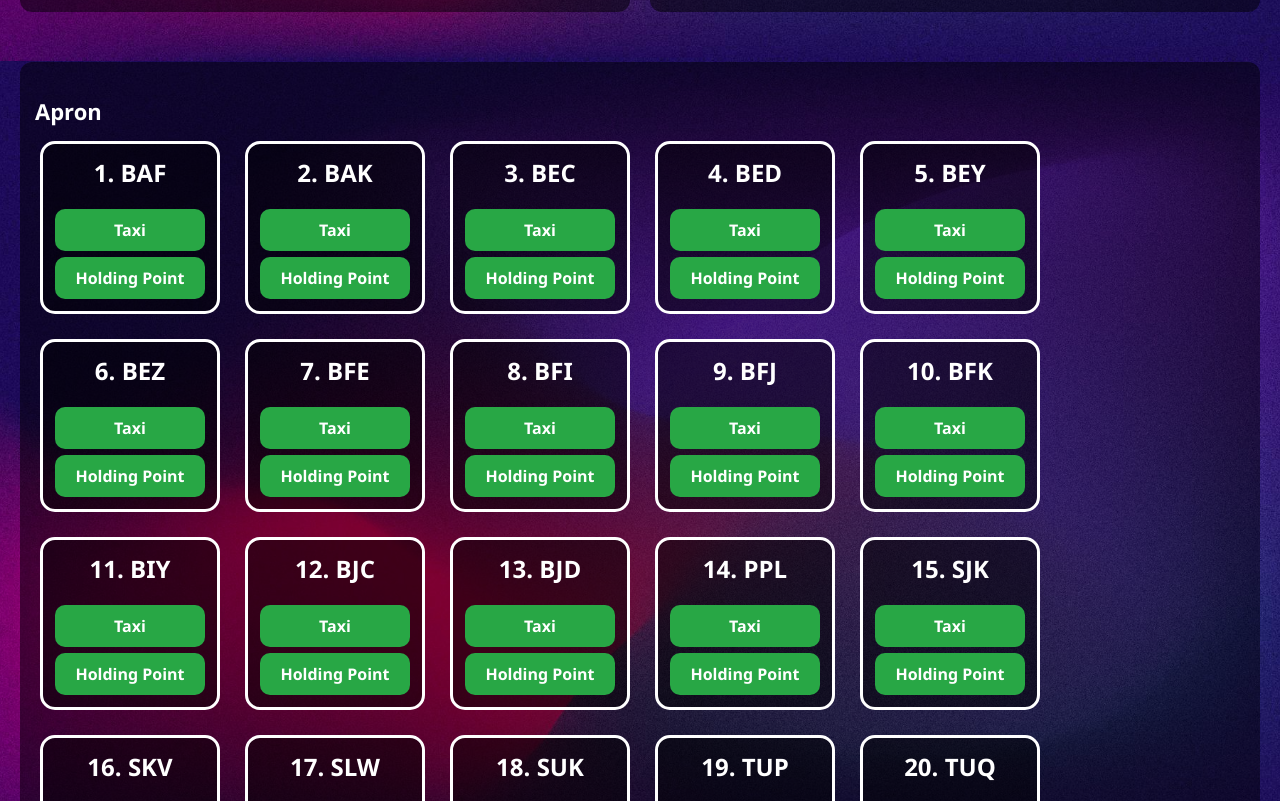
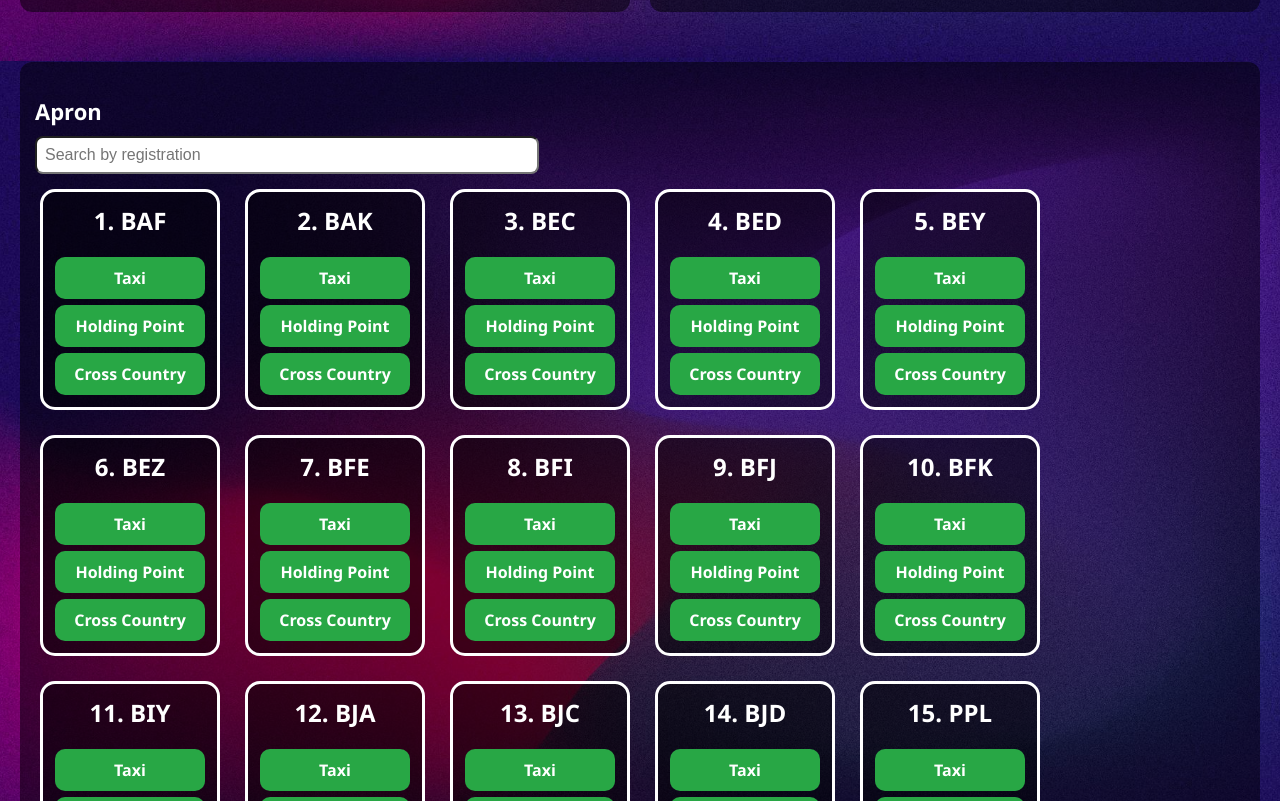
Before and after one commit to fepatrik/LHNY-AFIS, a Next.js app: page / in a window 1280 px wide. Shown: the part 739-1540 px from the top of the page. Built offline with nearby package versions, Linux system fonts and the light colour scheme.

Commit message:
Search Bar

```diff
--- a/components/AfisProgram.tsx
+++ b/components/AfisProgram.tsx
@@ -8,7 +8,7 @@ const AfisProgram = () => {
   const [visualCircuit, setVisualCircuit] = useState<string[]>([]);
   const [trainingBox, setTrainingBox] = useState<{ [key: string]: string }>({});
   const [crossCountry, setCrossCountry] = useState<string[]>([]);
-  const [apron, setApron] = useState(["TUR", "TUP", "TUQ", "BEC", "BED", "BEZ", "BJD", "BAK", "BFI", "BFJ", "BJC", "BFK", "BEY", "BFE", "BIY", "SKV", "SJK", "SUK", "PPL", "BAF", "SLW"]);
+  const [apron, setApron] = useState(["TUR", "TUP", "TUQ", "BEC", "BED", "BEZ", "BJD", "BAK", "BFI", "BFJ", "BJC", "BJA", "BFK", "BEY", "BFE", "BIY", "SKV", "SJK", "SUK", "PPL", "BAF", "SLW"]);
   const [newReg, setNewReg] = useState<string>("");
   const [localIR, setLocalIR] = useState<string[]>([]);
   const [localIRDetails, setLocalIRDetails] = useState<{ [key: string]: { procedure: string; height: string; clearance: string } }>({});
@@ -17,6 +17,7 @@ const AfisProgram = () => {
   const [crossCountryFrequency, setCrossCountryFrequency] = useState<{ [key: string]: boolean }>({});
   const [timestamps, setTimestamps] = useState<{ [key: string]: { takeoff?: string; landed?: string } }>({});
 const [scale, setScale] = useState(1); // Új állapot a csúszka értékéhez
+const [searchTerm, setSearchTerm] = useState<string>(""); // Keresési kifejezés
 
 const styles = {
   container: {
@@ -50,6 +51,13 @@ const styles = {
 const getCurrentTime = () => {
   const now = new Date();
   return now.toLocaleTimeString([], { hour: '2-digit', minute: '2-digit', hour12: false });
+};
+
+
+
+const moveToCrossCountryFromApron = (reg: string) => {
+  setApron((prev) => prev.filter((r) => r !== reg)); // Eltávolítja a gépet az Apron állapotból
+  setCrossCountry((prev) => [...prev, reg]);        // Hozzáadja a gépet a Cross Country állapothoz
 };
 
 const moveToHoldingPointFromApron = (reg: string) => {
@@ -140,10 +148,17 @@ const moveToTaxiingFromVisual = (reg: string) => {
   };
 
 const addAircraftToApron = () => {
-    if (newReg) {
+  if (!newReg) return; // Ha nincs megadva lajstrom, ne csináljon semmit
+
+  // Ellenőrizze, hogy létezik-e már a lajstrom
+  if (apron.includes(newReg)) {
+    alert("This registration already exists you dumbass!");
+    return;
+  }
+
+  // Ha nem létezik, adjuk hozzá
   setApron([...apron, newReg]);
-      setNewReg("");
-    }
+  setNewReg(""); // Törölje az input mezőt
 };
 
 const moveToTaxiFromApron = (reg: string) => {
@@ -169,6 +184,7 @@ const moveBackToApron = (reg: string) => {
 const moveToTrainingBox = (reg: string, box: string) => {
   setVisualCircuit(visualCircuit.filter((r) => r !== reg));
   setTrainingBox({ ...trainingBox, [reg]: box });
+  setLocalIR(localIR.filter((r) => r !== reg)); // Hozzáadott sor: törli a gépet a Local IR-ből
 };
 
   const moveToLocalIR = (reg: string) => {
@@ -189,6 +205,15 @@ const moveToCrossCountry = (reg: string) => {
   setTaxiing((prev) => prev.filter((r) => r !== reg));
   setCrossCountry((prev) => [...prev, reg]);
   setCrossCountryFrequency((prev) => ({ ...prev, [reg]: true })); // << EZ AZ ÚJ SOR
+};
+
+const moveToLocalIRFromCrossCountry = (reg: string) => {
+  setCrossCountry((prev) => prev.filter((r) => r !== reg)); // Eltávolítja a Cross Country állapotból
+  setLocalIR((prev) => [...prev, reg]); // Hozzáadja a Local IR állapothoz
+  setLocalIRDetails((prev) => ({
+    ...prev,
+    [reg]: { procedure: "---", height: "", clearance: "" }, // Alapértelmezett értékek a Local IR-hez
+  }));
 };
 
   const moveToVisualFromTrainingBox = (reg: string) => {
@@ -449,7 +474,10 @@ const renderAircraft = (
 <Section title="Cross Country">
   {renderAircraft(
     crossCountry,
-    [{ label: "Joining Visual Circuit", onClick: moveToVisualFromCrossCountry }],
+    [
+      { label: "Joining VC", onClick: moveToVisualFromCrossCountry },
+      { label: "Local IR", onClick: moveToLocalIRFromCrossCountry }, // Új gomb hozzáadása
+    ],
     false,
     (reg) => (
       <textarea
@@ -457,7 +485,7 @@ const renderAircraft = (
         placeholder="Proceeding to..."
       />
     ),
-    true // << EZ AZ ÚJ FLAG: isCrossCountry
+    true // Flag indicating Cross Country state
   )}
 </Section>
 
@@ -466,7 +494,8 @@ const renderAircraft = (
 <Section title="Local IR">
   {renderAircraft(localIR, [
     { label: "Join VC", onClick: moveToVisualCircuitFromLocalIR },
-    { label: "Runway Vacated", onClick: moveToTaxiingFromLocalIR }, // Add the new button here
+    { label: "Training Box", onClick: openModal }, // Új gomb hozzáadása
+	{ label: "Runway Vacated", onClick: moveToTaxiingFromLocalIR }
   ])}
 </Section>
   </div>
@@ -486,10 +515,10 @@ const renderAircraft = (
 
       <Section title={`Visual Circuit (${visualCircuit.length})`}>
         {renderAircraft(visualCircuit, [
-          { label: "Runway Vacated", onClick: moveToTaxiingFromVisual },
           { label: "Training Box", onClick: openModal },
           { label: "Local IR", onClick: moveToLocalIR },
-          { label: "Cross Country", onClick: moveToCrossCountry }
+          { label: "Cross Country", onClick: moveToCrossCountry },
+		  { label: "Runway Vacated", onClick: moveToTaxiingFromVisual }
         ])}
       </Section>
 
@@ -514,11 +543,27 @@ const renderAircraft = (
 </div>
 
 <Section title="Apron">
+<input
+  type="text"
+  placeholder="Search by registration"
+  onChange={(e) => setSearchTerm(e.target.value.toUpperCase())} // Állapot frissítése nagybetűs formában
+  style={{
+    padding: "8px",
+    borderRadius: "8px",
+    fontSize: "16px",
+    marginBottom: "10px",
+    width: "40%",
+    minWidth: "300px", // Minimum szélesség
+  }}
+/>
   {renderAircraft(
-    [...apron].sort((a, b) => a.localeCompare(b)), // Sort the array alphabetically
+    [...apron]
+      .filter((reg) => reg.includes(searchTerm)) // Szűrés a keresési feltétel alapján
+      .sort((a, b) => a.localeCompare(b)), // Sort the array alphabetically
     [
       { label: "Taxi", onClick: moveToTaxiFromApron },
-      { label: "Holding Point", onClick: moveToHoldingPointFromApron }, // Új gomb hozzáadása
+      { label: "Holding Point", onClick: moveToHoldingPointFromApron },
+      { label: "Cross Country", onClick: moveToCrossCountryFromApron }, // Új gomb hozzáadása
     ]
   )}
   <div className="flex gap-2" style={{ marginTop: "10px" }}>
@@ -579,7 +624,7 @@ const renderAircraft = (
             color: "white"
           }}>
             <h3 style={{ fontSize: "20px", marginBottom: "16px" }}>Choose TB for {selectedAircraft}:</h3>
-            {["1", "2", "3", "4", "5", "6","7", "5-6","1-2","2-3","1-2-3", "100",].map((box) => (
+            {["1", "2", "3", "4", "5", "6","7", "5-6","1-2","2-3","1-2-3", "100","PROCEEDING TO VC"].map((box) => (
               <button
                 key={box}
                 onClick={() => handleTrainingBoxSelection(box)}
```
Lines whose indentation alone changed are shown as unchanged.
